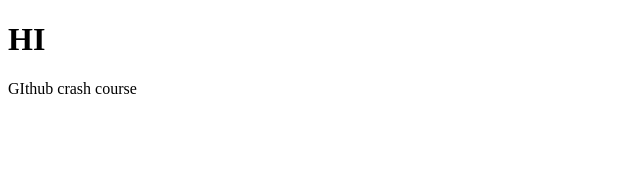
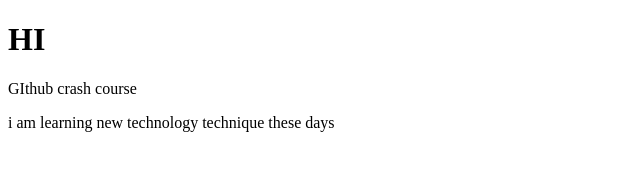
Before and after one commit to lleviackermann/testing, a plain HTML site: page index.html in a window 1280 px wide. Shown: the whole page, without its empty margins (0-640 px from the left). Drawn offline with Linux system fonts and the light colour scheme.

Commit message:
added tech

```diff
--- a/index.html
+++ b/index.html
@@ -9,5 +9,6 @@
 <body>
     <h1>HI</h1>
     <p>GIthub crash course</p>
+    <p>i am learning new technology technique these days</p>
 </body>
 </html>
```
